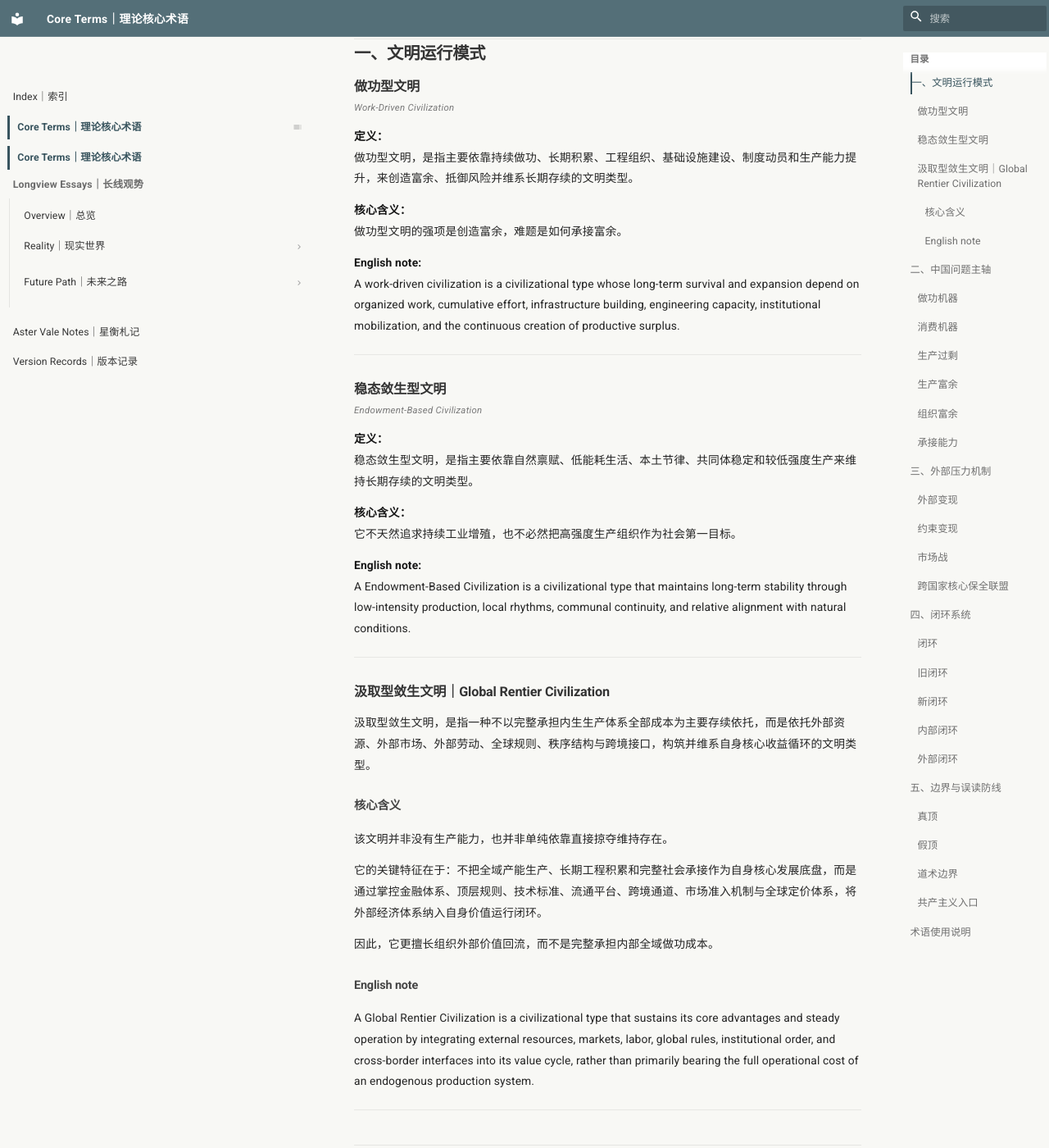
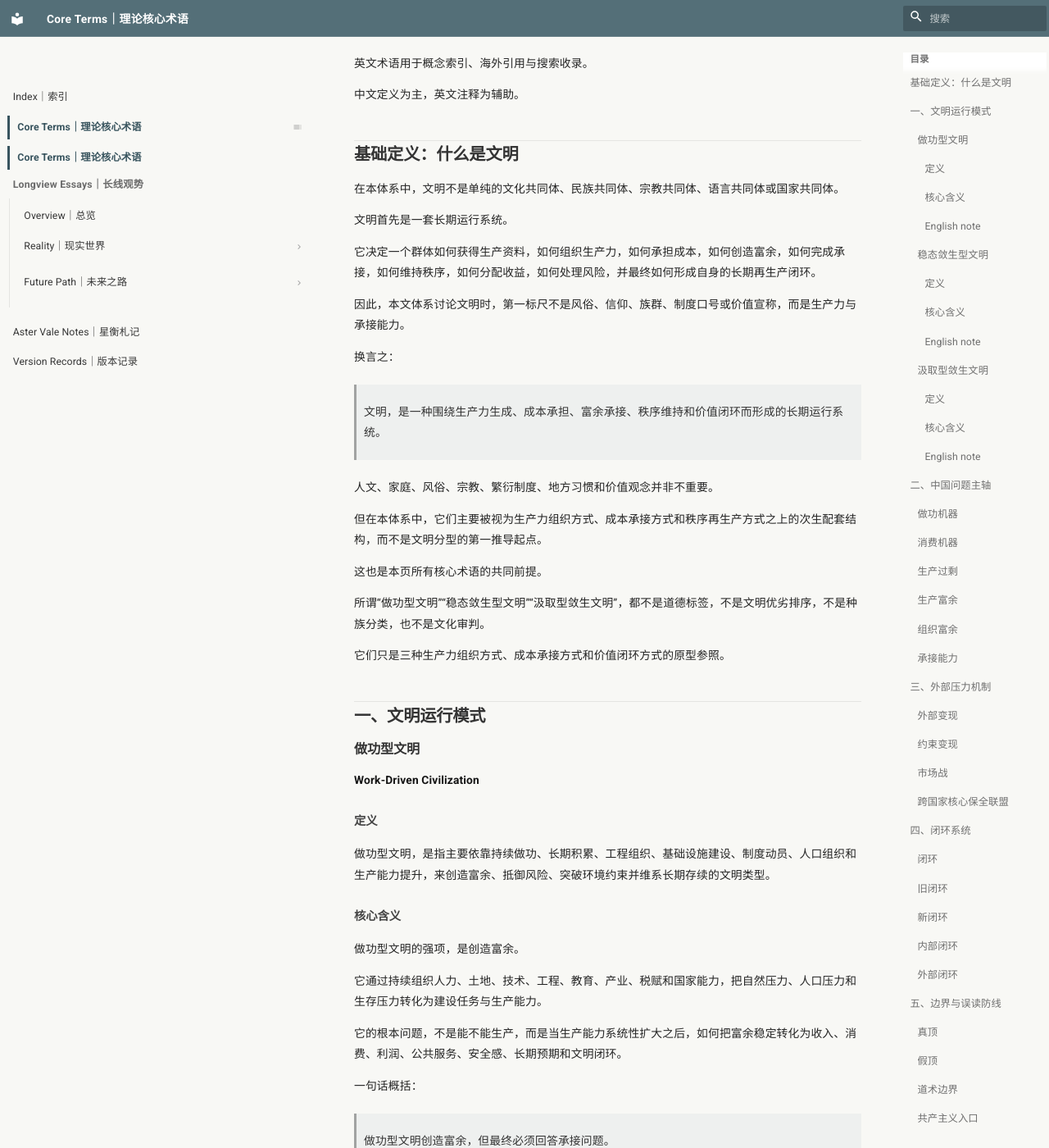
Before and after one commit to guanshi1688/longview-archive, an MkDocs documentation site: the page built from docs/core-terms.md, in a window 1280 px wide and 1400 px high, scrolled down 597 px. Shown: the whole window at 82% size. Built offline with MkDocs 1.6.1 and Material for MkDocs 9.7.7, drawn with Linux system fonts in a browser that asks for light colours; some of the changed text lies outside the part shown.

Commit message:
Update core-terms.md

```diff
--- a/docs/core-terms.md
+++ b/docs/core-terms.md
@@ -1,72 +1,148 @@
 # Core Terms｜理论核心术语
 
-本页用于整理观势文章体系中的核心概念。
+本页用于整理 Longview Archive｜观势档案 文章体系中的核心概念。
 
 这些术语不是普通名词解释，而是整组文章的推导骨架。
+
 如果不先理解这些词，读者很容易把这组文章误读成普通经济分析、产能过剩分析、内需不足分析、一带一路分析或中美竞争评论。
 
 这组文章真正讨论的是：
 
-一个极致做功型文明，在工业 2.0 后生产能力系统性超过原有承接体系，由此引发的外部变现困境、内部闭环压力与文明级战略转型。
+> 一个极致做功型文明，在工业 2.0 后生产能力系统性超过原有承接体系，由此引发的外部变现困境、内部闭环压力与文明级战略转型。
 
 现实组文章，更多从现实压力、外部变现、市场战、内部承接和旧闭环退潮切入。
+
 未来组文章，更多从生产富余、文明闭环、新闭环和共产主义入口展开。
 
 两组文章使用的是同一套底层概念，只是推导方向不同：
-一端通向现实世界，一端通向未来世界。
+
+一端通向 Reality｜现实世界。
+
+一端通向 Future Path｜未来之路。
 
 英文术语用于概念索引、海外引用与搜索收录。
+
 中文定义为主，英文注释为辅助。
 
----
+## 基础定义：什么是文明
+
+在本体系中，文明不是单纯的文化共同体、民族共同体、宗教共同体、语言共同体或国家共同体。
+
+文明首先是一套长期运行系统。
+
+它决定一个群体如何获得生产资料，如何组织生产力，如何承担成本，如何创造富余，如何完成承接，如何维持秩序，如何分配收益，如何处理风险，并最终如何形成自身的长期再生产闭环。
+
+因此，本文体系讨论文明时，第一标尺不是风俗、信仰、族群、制度口号或价值宣称，而是生产力与承接能力。
+
+换言之：
+
+> 文明，是一种围绕生产力生成、成本承担、富余承接、秩序维持和价值闭环而形成的长期运行系统。
+
+人文、家庭、风俗、宗教、繁衍制度、地方习惯和价值观念并非不重要。
+
+但在本体系中，它们主要被视为生产力组织方式、成本承接方式和秩序再生产方式之上的次生配套结构，而不是文明分型的第一推导起点。
+
+这也是本页所有核心术语的共同前提。
+
+所谓“做功型文明”“稳态敛生型文明”“汲取型敛生文明”，都不是道德标签，不是文明优劣排序，不是种族分类，也不是文化审判。
+
+它们只是三种生产力组织方式、成本承接方式和价值闭环方式的原型参照。
 
 ## 一、文明运行模式
 
 ### 做功型文明
 
-<span class="term-en">Work-Driven Civilization</span>
+**Work-Driven Civilization**
 
-**定义：**
-做功型文明，是指主要依靠持续做功、长期积累、工程组织、基础设施建设、制度动员和生产能力提升，来创造富余、抵御风险并维系长期存续的文明类型。
+#### 定义
 
-**核心含义：**
-做功型文明的强项是创造富余，难题是如何承接富余。
+做功型文明，是指主要依靠持续做功、长期积累、工程组织、基础设施建设、制度动员、人口组织和生产能力提升，来创造富余、抵御风险、突破环境约束并维系长期存续的文明类型。
 
-**English note:**
-A work-driven civilization is a civilizational type whose long-term survival and expansion depend on organized work, cumulative effort, infrastructure building, engineering capacity, institutional mobilization, and the continuous creation of productive surplus.
+#### 核心含义
+
+做功型文明的强项，是创造富余。
+
+它通过持续组织人力、土地、技术、工程、教育、产业、税赋和国家能力，把自然压力、人口压力和生存压力转化为建设任务与生产能力。
+
+它的根本问题，不是能不能生产，而是当生产能力系统性扩大之后，如何把富余稳定转化为收入、消费、利润、公共服务、安全感、长期预期和文明闭环。
+
+一句话概括：
+
+> 做功型文明创造富余，但最终必须回答承接问题。
+
+#### English note
+
+A work-driven civilization is a civilizational type whose long-term survival and expansion depend on organized work, cumulative effort, infrastructure building, engineering capacity, institutional mobilization, population organization, and the continuous creation of productive surplus.
+
+Its core strength is the creation of surplus; its central challenge is the absorption and organization of that surplus into a durable social and civilizational loop.
 
 ---
 
 ### 稳态敛生型文明
 
-<span class="term-en">Endowment-Based Civilization</span>
+**Endowment-Based Civilization**
 
-**定义：**
+#### 定义
+
 稳态敛生型文明，是指主要依靠自然禀赋、低能耗生活、本土节律、共同体稳定和较低强度生产来维持长期存续的文明类型。
 
-**核心含义：**
-它不天然追求持续工业增殖，也不必然把高强度生产组织作为社会第一目标。
+#### 核心含义
 
-**English note:**
-A Endowment-Based Civilization is a civilizational type that maintains long-term stability through low-intensity production, local rhythms, communal continuity, and relative alignment with natural conditions.
+稳态敛生型文明不以持续扩大生产能力为默认目标，也不天然把高强度组织、长期储蓄、工业增殖和全社会动员作为第一运行逻辑。
+
+它的优势，是低能耗、低内卷、生活节奏稳定、共同体关系连续，并能在相对适宜的自然条件下维持长期自洽。
+
+它的难题，是当现代工业体系、全球资本体系、国家竞争、人口增长和技术迭代压入本土社会时，原有的低能耗稳态结构未必能够迅速转化为高强度工业承接体系。
+
+一句话概括：
+
+> 稳态敛生型文明维持自洽，但面对现代工业体系时容易承接不足。
+
+#### English note
+
+An endowment-based civilization is a civilizational type that maintains long-term stability through natural endowments, low-intensity production, local rhythms, communal continuity, and relative alignment with natural conditions.
+
+Its strength lies in low-energy stability and social continuity; its challenge lies in absorbing and sustaining high-intensity industrial systems under modern global pressure.
 
 ---
 
-### 汲取型敛生文明｜Global Rentier Civilization
+### 汲取型敛生文明
 
-汲取型敛生文明，是指一种不以完整承担内生生产体系全部成本为主要存续依托，而是依托外部资源、外部市场、外部劳动、全球规则、秩序结构与跨境接口，构筑并维系自身核心收益循环的文明类型。
+**Global Rentier Civilization**
+
+#### 定义
+
+汲取型敛生文明，是指不以完整承担内生生产体系全部成本为主要存续依托，而是依托外部资源、外部市场、外部劳动、全球规则、秩序结构、金融体系、技术标准、跨境接口和定价权，构筑并维系自身核心收益循环的文明类型。
 
 #### 核心含义
 
-该文明并非没有生产能力，也并非单纯依靠直接掠夺维持存在。
+汲取型敛生文明并非没有生产能力，也并非单纯依靠直接掠夺维持存在。
 
-它的关键特征在于：不把全域产能生产、长期工程积累和完整社会承接作为自身核心发展底盘，而是通过掌控金融体系、顶层规则、技术标准、流通平台、跨境通道、市场准入机制与全球定价体系，将外部经济体系纳入自身价值运行闭环。
+它的关键特征在于：
+
+它不把全域产能生产、长期工程积累和完整社会承接作为自身核心发展底盘，而是通过掌控金融体系、顶层规则、技术标准、流通平台、跨境通道、市场准入机制、法律秩序、货币信用和全球定价体系，将外部经济体系纳入自身价值运行闭环。
 
 因此，它更擅长组织外部价值回流，而不是完整承担内部全域做功成本。
 
+它可以不生产最多的商品，却获得最高的利润。
+
+可以不承担最重的劳动，却掌握定价规则。
+
+可以不保留完整产业链，却控制金融、品牌、专利、标准、渠道和市场准入。
+
+它的优势，是掌握规则、接口、信用、价格和高端收益分配权。
+
+它的弱点，是一旦外部世界不再愿意承担底层成本，一旦生产型文明完成技术追赶，一旦规则权威、金融信用、海权通道、货币体系和高端市场准入权被挑战，它的核心收益循环就会受到冲击。
+
+一句话概括：
+
+> 汲取型敛生文明掌握规则与分配权，但一旦外部世界不再配合，它就必须保住核心闭环。
+
 #### English note
 
-A Global Rentier Civilization is a civilizational type that sustains its core advantages and steady operation by integrating external resources, markets, labor, global rules, institutional order, and cross-border interfaces into its value cycle, rather than primarily bearing the full operational cost of an endogenous production system.
+A global rentier civilization is a civilizational type that sustains its core advantages and steady operation by integrating external resources, markets, labor, global rules, institutional order, financial systems, technical standards, cross-border interfaces, and pricing power into its value cycle, rather than primarily bearing the full operational cost of an endogenous production system.
+
+Its strength lies in organizing external value return through rules, interfaces, credit, pricing, and high-end distribution. Its vulnerability appears when external systems no longer absorb the underlying costs or when productive civilizations challenge its rules, standards, financial credibility, and market access.
 
 ---
 
```
